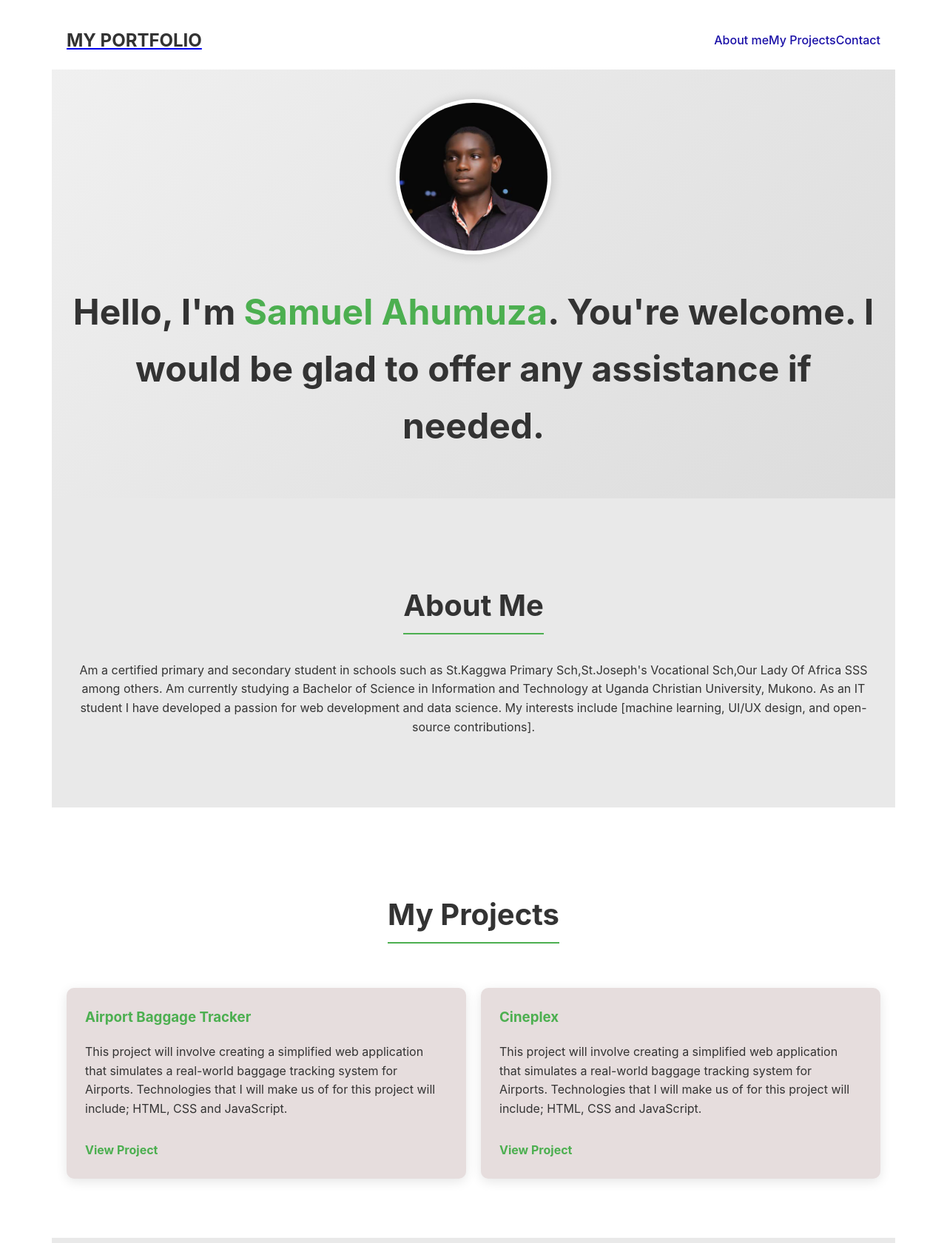
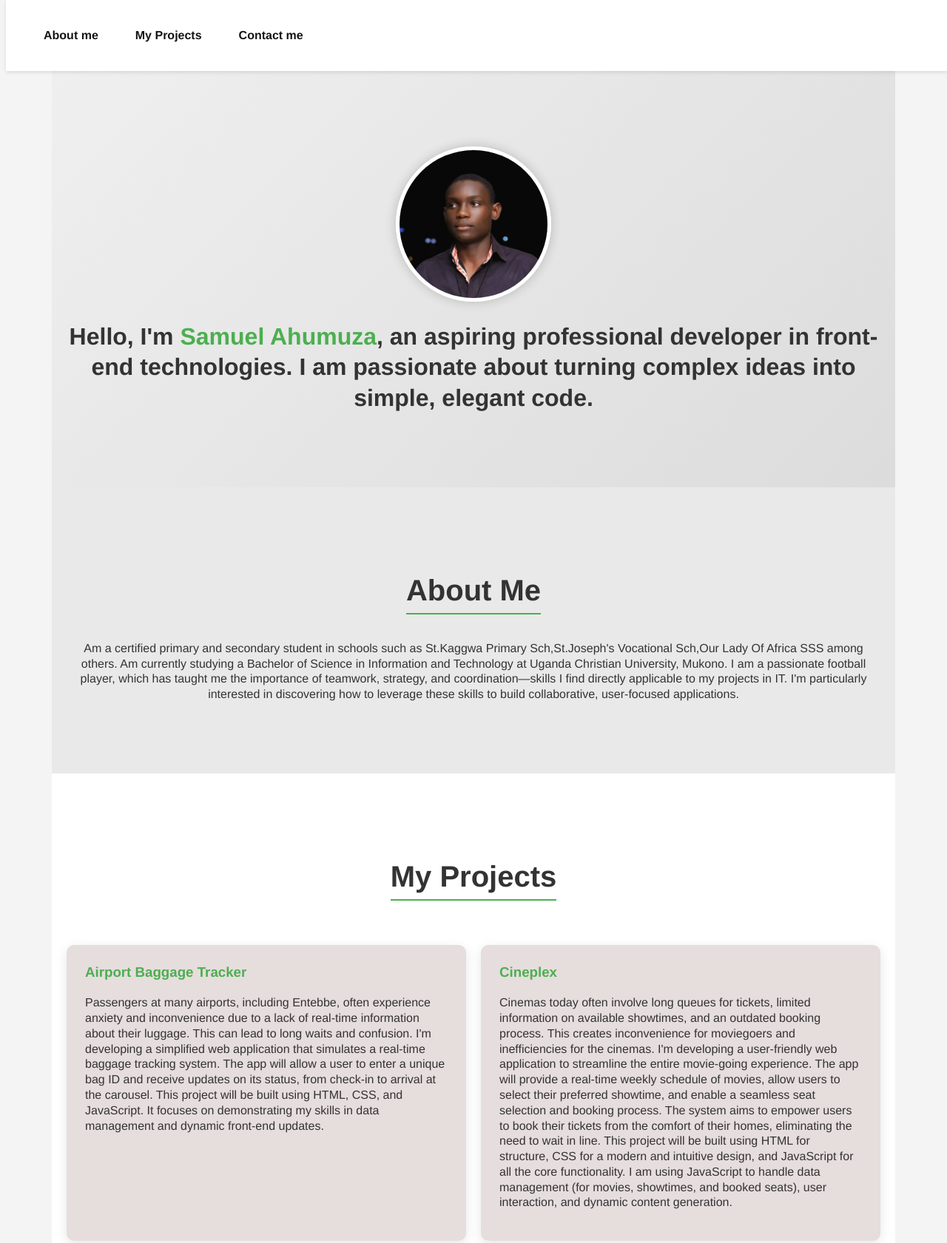
Before and after one commit to Samuel-ahumuza/portofolio-octo-waddle, a plain HTML site: page portofolio website.html in a window 1280 px wide. Shown: the top 1681 px of the page at 74% size. Before the commit the page ends 800 px from the top, so only its background shows below. Drawn offline with Linux system fonts and the light colour scheme.

Commit message:
Finished conctact section and deployed to GitHub Pages

```diff
--- a/portofolio website.html
+++ b/portofolio website.html
@@ -6,32 +6,33 @@
     <meta name="viewport" content="width=device-width, initial-scale=1.0">
     <title>My Portfolio</title>
     <link rel="stylesheet" href="style.css">
-    <link rel="stylesheet" href="https://cdnjs.cloudflare.com/ajax/libs/font-awesome/6.4.0/css/all.
+</head>
 <body>
 
     <header>
         <nav>
-            <a href="#home" class="logo"><h1> MY PORTFOLIO</h1></a>
             <ul>
                 <li><a href="#about">About me</a></li>
                 <li><a href="#projects">My Projects</a></li>
-                <li><a href="#contact">Contact</a></li>
+                <li><a href="#contact">Contact me</a></li>
             </ul>
         </nav>
+    </header>
+
 
     <section id="home">
         <div class="home-content">
             <div class="profile-pic-container">
                 <img src="Sam.jpg" alt="Samuel Ahumuza" class="profile-pic">
             </div>
-            <h1>Hello, I'm <span class="highlight">Samuel Ahumuza</span>. You're welcome. I would be glad to offer any assistance if needed.</h1>
+            <h1>Hello, I'm <span class="highlight">Samuel Ahumuza</span>, an aspiring professional developer in front-end technologies. I am passionate about turning complex ideas into simple, elegant code.</h1>
             <p></p>
         </div>
     </section>
 
     <section id="about">
         <h2>About Me</h2>
-        <p>Am a certified primary and secondary student in schools such as St.Kaggwa Primary Sch,St.Joseph's Vocational Sch,Our Lady Of Africa SSS among others. Am currently studying a Bachelor of Science in Information and Technology at Uganda Christian University, Mukono. As an IT student I have developed a passion for web development and data science. My interests include [machine learning, UI/UX design, and open-source contributions].</p>
+        <p>Am a certified primary and secondary student in schools such as St.Kaggwa Primary Sch,St.Joseph's Vocational Sch,Our Lady Of Africa SSS among others. Am currently studying a Bachelor of Science in Information and Technology at Uganda Christian University, Mukono. I am a passionate football player, which has taught me the importance of teamwork, strategy, and coordination—skills I find directly applicable to my projects in IT. I'm particularly interested in discovering how to leverage these skills to build collaborative, user-focused applications.</p>
     </section>
 
     <section id="projects">
@@ -39,14 +40,20 @@
         <div class="project-container">
             <div class="project-card">
                 <h3>Airport Baggage Tracker</h3>
-                <p>This project will involve creating a simplified web application that simulates a real-world baggage tracking system for Airports. Technologies that I will make us of for this project will include; HTML, CSS and JavaScript.</p>
-            <a href="#" class="project-link">View Project <i class="fas fa-external-link-alt"></i></a>
-            </div>
+                <p>Passengers at many airports, including Entebbe, often experience anxiety and inconvenience due to a lack of real-time information about their luggage. This can lead to long waits and confusion.
+
+I'm developing a simplified web application that simulates a real-time baggage tracking system. The app will allow a user to enter a unique bag ID and receive updates on its status, from check-in to arrival at the carousel.
+
+This project will be built using HTML, CSS, and JavaScript. It focuses on demonstrating my skills in data management and dynamic front-end updates.</p>
+                </div>
                             <div class="project-card">
                 <h3>Cineplex</h3>
-                <p>This project will involve creating a simplified web application that simulates a real-world baggage tracking system for Airports. Technologies that I will make us of for this project will include; HTML, CSS and JavaScript.</p>
+                <p>Cinemas today often involve long queues for tickets, limited information on available showtimes, and an outdated booking process. This creates inconvenience for moviegoers and inefficiencies for the cinemas.
 
-            <a href="#" class="project-link">View Project <i class="fas fa-external-link-alt"></i></a>
+I'm developing a user-friendly web application to streamline the entire movie-going experience. The app will provide a real-time weekly schedule of movies, allow users to select their preferred showtime, and enable a seamless seat selection and booking process. The system aims to empower users to book their tickets from the comfort of their homes, eliminating the need to wait in line.
+
+This project will be built using HTML for structure, CSS for a modern and intuitive design, and JavaScript for all the core functionality. I am using JavaScript to handle data management (for movies, showtimes, and booked seats), user interaction, and dynamic content generation.</p>
+
  </div>
   </div>
         </section>
@@ -54,7 +61,7 @@
     <section id="contact">
         <h2>Get In Touch</h2>
         <div class="contact-info">
-            <p><i class="fas fa-envelope"></i> Email: <a href="samuelahumuza15@gmail.com">samuelahumuza15@gmail.com</a></p>
+            <p><i class="fas fa-envelope"></i> Email:<a href="mailto:"samuelahumuza15[at]gmail[dot]com">samuelahumuza15[at]gmail[dot]com</a></p>
             <p><i class="fab fa-github"></i> GitHub: <a href="https://github.com/Samuel-ahumuza" target="_blank">https://github.com/Samuel-ahumuza</a></p>
         </div>
     </section>
--- a/style.css
+++ b/style.css
@@ -1,14 +1,10 @@
-
 body {
-    font-family: -apple-system, BlinkMacSystemFont, "Segoe UI", Roboto, "Helvetica Neue", Arial, sans-serif;
-    line-height: 1.6;
-    margin: 0;
-    padding: 0;
+    font-family:"Helvetica Neue", Arial, sans-serif;
+    line-height: 1.3;
     color: #333;
     background-color: #f4f4f4;
 }
 
-/* --- Header and Navigation --- */
 header {
     background: #fff;
     color: #333;
@@ -21,10 +17,10 @@ header {
 }
 
 nav {
-    display: flex;
+    display: unset;
     justify-content: space-between;
     align-items: center;
-    max-width: 1100px;
+    max-width: 10px;
     margin: auto;
     padding: 0 20px;
 }
@@ -33,19 +29,21 @@ nav {
 nav ul {
     list-style: none;
     display: flex;
-    margin: 0;
+    margin: 1px;
     padding: 0;
 }
 
 nav ul li {
-    margin-left: auto;
+    margin-left: 50px;
 }
 
 nav ul li a {
-    color: #190fa7;
+    color: #151516;
     text-decoration: none;
-    font-weight: 500;
+    font-weight: 700;
     transition: color 0.3s ease;
+
+
 }
 
 nav ul li a:hover {
@@ -78,17 +76,19 @@ h2 {
     display: inline-block;
     padding-bottom: 5px;
 }
+
 #home {
+    min-height: 5vh;
     display: flex;
     align-items: center;
     justify-content: center;
     text-align: center;
-    padding: 40px 20px;
+    padding-top: 190px;
     background: linear-gradient(135deg, #f0f0f0 0%, #dcdcdc 100%);
 }
 
 .home-content h1 {
-    font-size: 3rem;
+    font-size: 2rem;
     margin-bottom: 10px;
 }
 
@@ -109,7 +109,6 @@ h2 {
     overflow: hidden;
     border: 5px solid #fff;
     box-shadow: 0 0 15px rgba(0, 0, 0, 0.2);
-
 }
 
 .profile-pic {
@@ -118,13 +117,11 @@ h2 {
     object-fit: cover;
 }
 
-
 .project-container {
     display: grid;
     grid-template-columns: repeat(auto-fit, minmax(300px, 1fr));
     gap: 20px;
     margin-top: 40px;
-
 }
 
 .project-card {
@@ -134,7 +131,6 @@ h2 {
     box-shadow: 0 4px 15px rgba(0, 0, 0, 0.1);
     text-align: left;
     transition: transform 0.3s ease, box-shadow 0.3s ease;
-
 }
 
 .project-card:hover {
@@ -145,21 +141,7 @@ h2 {
 .project-card h3 {
     margin-top: 0;
     color: #4CAF50;
-
 }
-
-.project-link {
-    display: inline-block;
-    margin-top: 15px;
-    color: #4CAF50;
-    text-decoration: none;
-    font-weight: bold;
-}
-
-.project-link:hover {
-    text-decoration: underline;
-}
-
 
 .contact-info {
     font-size: 1.1rem;
@@ -186,15 +168,12 @@ h2 {
 .contact-info a:hover {
     text-decoration: underline;
 }
-
-
 footer {
     background: #333;
     color: #fff;
     text-align: center;
     padding: 20px 0;
 }
-
 
 @media (max-width: 768px) {
     nav {
```
